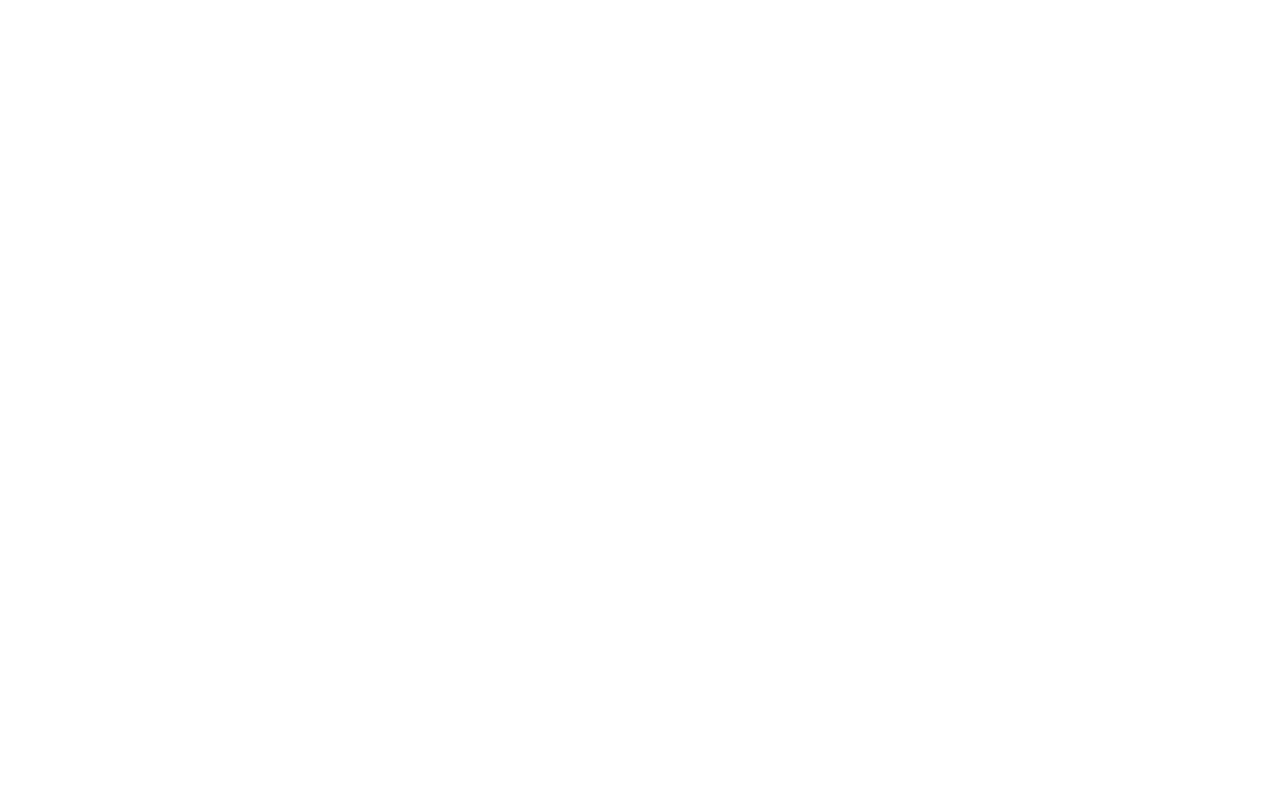
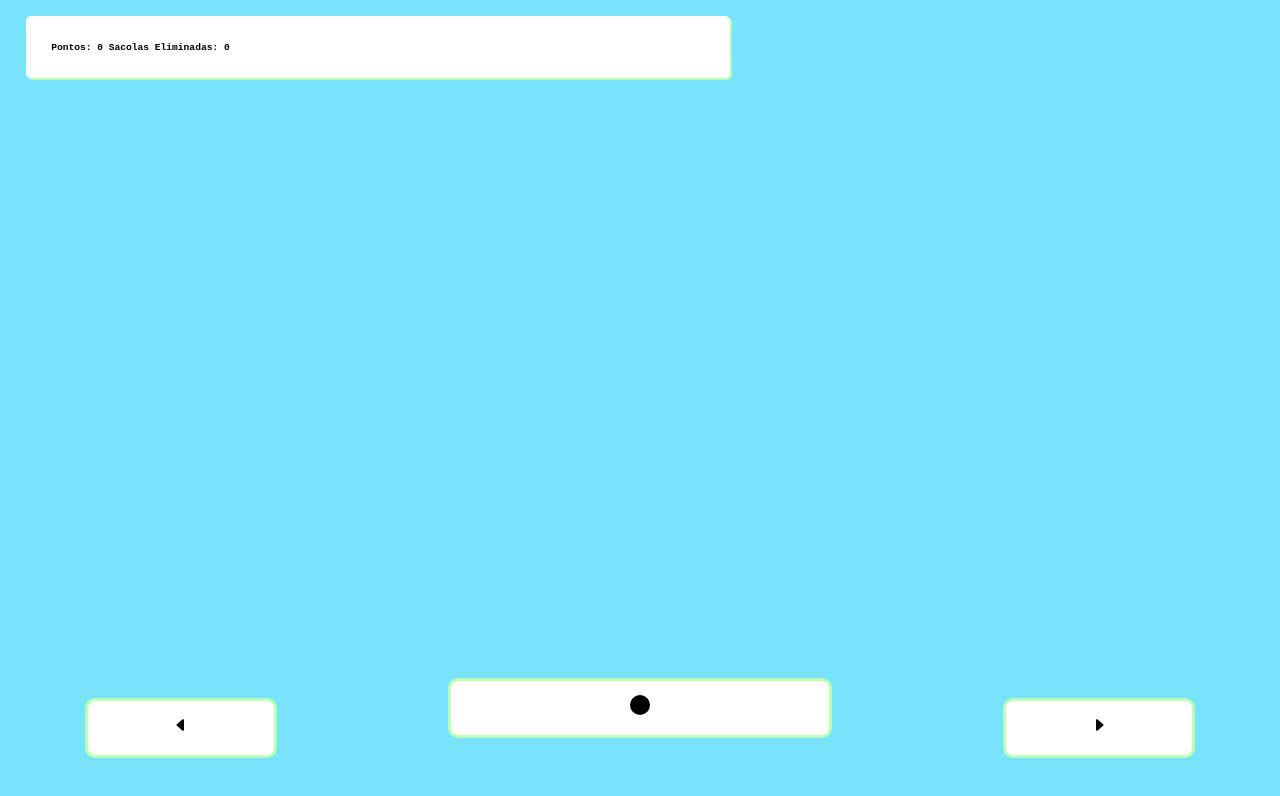
Before and after one commit to s4muc473/cltvscomunista, a plain HTML site: page index.html in a window 1280 px wide. Drawn offline with Linux system fonts and the light colour scheme.

Commit message:
Iniciando O layout

```diff
--- a/Styles/style.css
+++ b/Styles/style.css
@@ -0,0 +1,67 @@
+* {
+    padding: 0;
+    margin: 0;
+    border: none;
+    box-sizing: border-box;
+}
+
+body {
+    height: 100vh;
+    width: 100%;
+    display: flex;
+    justify-content: center;
+    align-items: center;
+}
+
+.play-window {
+    background-color: #78E3FD;
+    width: 100%;
+    height: 100vh;
+}
+
+.play-window-points {
+    background-color: #fff;
+    padding: 2%;
+    margin-top: 2vh;
+    margin-left: 2%;
+    width: 55%;
+    font-size: 0.4em;
+    border-radius: 5px;
+    box-shadow: 2px 2px #B9FFB7;
+    font-family: 'Courier New', Courier, monospace;
+}
+
+.play-window-controls {
+    margin-top: 75vh;
+    width: 100%;
+    display: flex;
+    justify-content: space-around;
+    align-items: center;
+}
+
+.play-window-controls
+.play-window-controls-button {
+    width: 15%;
+    height: 60px;
+    border: 3px solid #B9FFB7;
+    border-radius: 10px;
+    transition: all 0.3s;
+    cursor: pointer;
+    background: white;
+    font-size: 1.2em;
+    font-weight: 550;
+    font-family: 'Courier New', Courier, monospace;
+}
+
+.play-window-controls
+.play-window-controls-button:active {
+    background: #B9FFB7;
+    color: white;
+    font-size: 1.5em;
+    box-shadow: 2px 10px #B9FFB7;
+}
+
+#button-bullet {
+    width: 30%;
+    margin-bottom: 5vh;
+}
--- a/index.html
+++ b/index.html
@@ -3,9 +3,45 @@
 <head>
     <meta charset="UTF-8">
     <meta name="viewport" content="width=device-width, initial-scale=1.0">
+    <link rel="stylesheet" href="Styles/style.css">
     <title>Turtle counts pollution</title>
 </head>
+
+<!--
+ __          /'___\
+/\_\    ___ /\ \__/  _ __    __
+\/\ \ /' _ `\ \ ,__\/\`'__\/'__`\
+ \ \ \/\ \/\ \ \ \_/\ \ \//\ \L\.\_
+  \ \_\ \_\ \_\ \_\  \ \_\\ \__/.\_\
+   \/_/\/_/\/_/\/_/   \/_/ \/__/\/_/
+                                    -->
+
 <body>
+    <main class="play-window">
+        <section class="play-window-points">
+            <h1 id="points-time"> Pontos: <p style="display: inline-block;" id="points">0</p> Sacolas Eliminadas: <p style="display: inline-block;" id="total-sacolas">0</p></h1>
+        </section>
 
+        <section class="play-window-controls">
+            <button class="play-window-controls-button" id="button-left">
+                <svg xmlns="http://www.w3.org/2000/svg" width="16" height="16" fill="currentColor" class="bi bi-caret-left-fill" viewBox="0 0 16 16">
+                    <path d="m3.86 8.753 5.482 4.796c.646.566 1.658.106 1.658-.753V3.204a1 1 0 0 0-1.659-.753l-5.48 4.796a1 1 0 0 0 0 1.506z"/>
+                </svg>
+            </button>
+            <button class="play-window-controls-button" id="button-bullet">
+                <svg width="24" height="24" viewBox="0 0 24 24" xmlns="http://www.w3.org/2000/svg">
+                    <circle cx="12" cy="12" r="10" fill="black"/>
+                </svg>
+            </button>
+            <button class="play-window-controls-button" id="button-right">
+                <svg xmlns="http://www.w3.org/2000/svg" width="16" height="16" fill="currentColor" class="bi bi-caret-right-fill" viewBox="0 0 16 16">
+                    <path d="m12.14 8.753-5.482 4.796c-.646.566-1.658.106-1.658-.753V3.204a1 1 0 0 1 1.659-.753l5.48 4.796a1 1 0 0 1 0 1.506z"/>
+                </svg>
+            </button>
+        </section>
+    </main>
+
+
+    <script src="Scripts/main.js"></script>
 </body>
 </html>
```
Also changed, not shown: Documentos/Créditos.txt (deleted), Documentos/Planejamento.txt (deleted).
